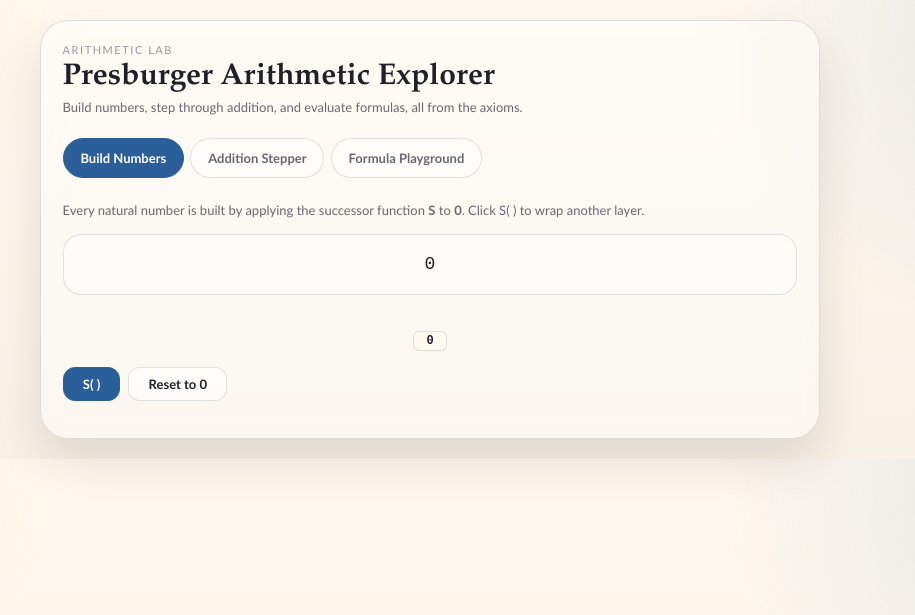
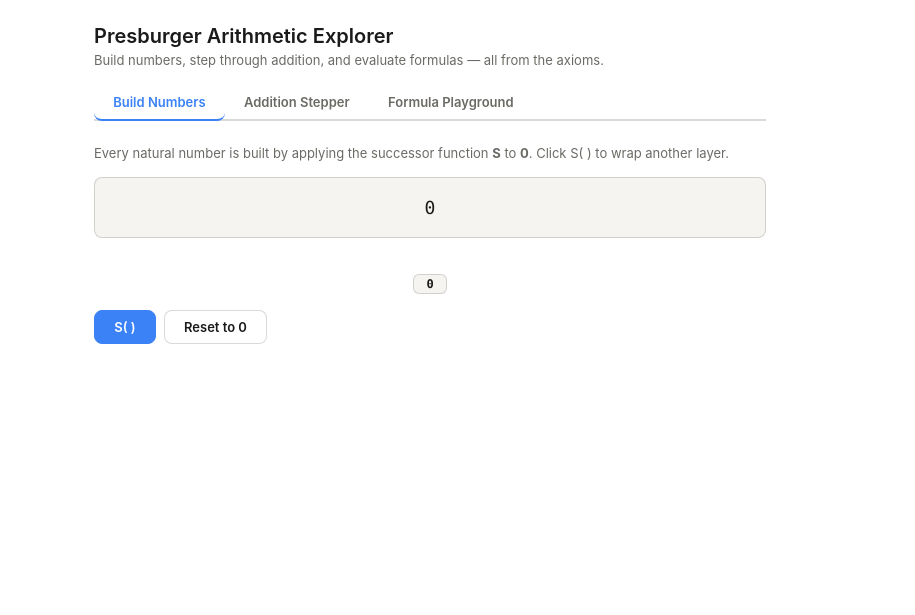
Before and after one commit to TheDarkLightX/Formal_Methods_Philosophy, a Jekyll site: the page presburger_explorer.html, which Jekyll copies as it is, in a window 1280 px wide. Shown: the top 615 px of the page, without its empty margins (210-1125 px from the left). Built offline with Jekyll 4.4.1, drawn with Linux system fonts in a browser that asks for light colours.

Commit message:
Revert math app polish

```diff
--- a/presburger_explorer.html
+++ b/presburger_explorer.html
@@ -6,128 +6,90 @@
 <title>Presburger Arithmetic Explorer</title>
 <style>
   :root {
-    --bg-primary: #f7f1e6;
-    --bg-secondary: #fff9ef;
-    --text-primary: #1f2028;
-    --text-secondary: #6a6771;
-    --text-tertiary: #9d95a0;
-    --border: rgba(43, 53, 76, 0.14);
-    --border-hover: rgba(43, 53, 76, 0.28);
-    --info-bg: #edf4fb;
-    --info-text: #184f86;
-    --info-border: #8bbce8;
-    --danger-bg: #faece9;
-    --danger-text: #8a2f29;
-    --danger-border: #efaba3;
-    --success-bg: #edf5e9;
-    --success-text: #2c6436;
-    --success-border: #9cc286;
-    --accent: #2a5f9a;
-    --accent-light: rgba(42, 95, 154, 0.10);
-    --radius: 12px;
-    --shadow: 0 24px 48px rgba(45, 34, 25, 0.12);
-    --font-sans: "Trebuchet MS", "Lucida Sans Unicode", "Lucida Grande", sans-serif;
-    --font-display: "Palatino Linotype", "Book Antiqua", Georgia, serif;
-    --font-mono: "Courier New", "Nimbus Mono PS", monospace;
+    --bg-primary: #ffffff;
+    --bg-secondary: #f5f4f0;
+    --text-primary: #1a1a1a;
+    --text-secondary: #6b6a65;
+    --text-tertiary: #9c9a92;
+    --border: rgba(0,0,0,0.15);
+    --border-hover: rgba(0,0,0,0.3);
+    --info-bg: #E6F1FB;
+    --info-text: #0C447C;
+    --info-border: #85B7EB;
+    --danger-bg: #FCEBEB;
+    --danger-text: #791F1F;
+    --danger-border: #F09595;
+    --success-bg: #EAF3DE;
+    --success-text: #27500A;
+    --success-border: #97C459;
+    --accent: #3B82F6;
+    --accent-light: rgba(59, 130, 246, 0.10);
+    --radius: 8px;
+    --font-sans: -apple-system, BlinkMacSystemFont, "Segoe UI", Roboto, sans-serif;
+    --font-mono: "SF Mono", "Fira Code", "Fira Mono", Menlo, monospace;
   }
   @media (prefers-color-scheme: dark) {
     :root {
-      --bg-primary: #111722;
-      --bg-secondary: #182131;
-      --text-primary: #f1e7da;
-      --text-secondary: #c3b7a7;
-      --text-tertiary: #8a96a7;
-      --border: rgba(234, 241, 252, 0.12);
-      --border-hover: rgba(234, 241, 252, 0.24);
-      --info-bg: #123353;
-      --info-text: #c8e1ff;
-      --info-border: #4b83bb;
-      --danger-bg: #4a1918;
-      --danger-text: #ffd2cd;
-      --danger-border: #a24038;
-      --success-bg: #173226;
-      --success-text: #bfe7c9;
-      --success-border: #4d8d60;
-      --accent: #78afe9;
-      --accent-light: rgba(120, 175, 233, 0.12);
-      --shadow: 0 28px 60px rgba(0, 0, 0, 0.34);
+      --bg-primary: #1a1a1a;
+      --bg-secondary: #2c2c2a;
+      --text-primary: #e8e6df;
+      --text-secondary: #9c9a92;
+      --text-tertiary: #6b6a65;
+      --border: rgba(255,255,255,0.15);
+      --border-hover: rgba(255,255,255,0.3);
+      --info-bg: #042C53;
+      --info-text: #B5D4F4;
+      --info-border: #185FA5;
+      --danger-bg: #501313;
+      --danger-text: #F7C1C1;
+      --danger-border: #A32D2D;
+      --success-bg: #173404;
+      --success-text: #C0DD97;
+      --success-border: #3B6D11;
+      --accent: #60A5FA;
+      --accent-light: rgba(96, 165, 250, 0.12);
     }
   }
   * { box-sizing: border-box; margin: 0; padding: 0; }
   body {
     font-family: var(--font-sans);
-    background:
-      radial-gradient(circle at top left, rgba(209, 123, 47, 0.10), transparent 20%),
-      radial-gradient(circle at top right, rgba(42, 95, 154, 0.12), transparent 26%),
-      linear-gradient(180deg, var(--bg-secondary) 0%, var(--bg-primary) 100%);
+    background: var(--bg-primary);
     color: var(--text-primary);
-    padding: 1.25rem;
+    padding: 1.5rem;
+    max-width: 720px;
+    margin: 0 auto;
   }
-  .app-shell {
-    max-width: 780px;
-    margin: 0 auto;
-    padding: 1.35rem;
-    border: 1px solid var(--border);
-    border-radius: 28px;
-    background: rgba(255,255,255,0.40);
-    backdrop-filter: blur(10px);
-    box-shadow: var(--shadow);
-  }
-  .eyebrow {
-    margin: 0 0 0.45rem;
-    font-size: 11px;
-    letter-spacing: 0.14em;
-    text-transform: uppercase;
-    color: var(--text-tertiary);
-  }
-  h1 {
-    font-family: var(--font-display);
-    font-size: 30px;
-    font-weight: 700;
-    line-height: 0.95;
-    margin: 0 0 0.35rem;
-  }
-  .subtitle {
-    font-size: 13px;
-    color: var(--text-secondary);
-    margin: 0 0 1.2rem;
-    line-height: 1.65;
-  }
+  h1 { font-size: 20px; font-weight: 600; margin: 0 0 0.25rem; }
+  .subtitle { font-size: 13px; color: var(--text-secondary); margin: 0 0 1rem; }
 
   /* Tabs */
-  .tabs {
-    display: flex;
-    gap: 0.4rem;
-    margin: 0 0 1.5rem;
-    flex-wrap: wrap;
+  .tabs { display: flex; gap: 0; border-bottom: 2px solid var(--border); margin: 0 0 1.5rem; }
+  .tab {
+    padding: 0.6rem 1.2rem; cursor: pointer; font-size: 13px; font-weight: 600;
+    color: var(--text-secondary); border-bottom: 2px solid transparent;
+    margin-bottom: -2px; transition: all 0.15s; background: none; border-top: 0; border-left: 0; border-right: 0;
+    font-family: var(--font-sans);
   }
-  .tab {
-    padding: 0.7rem 1.05rem; cursor: pointer; font-size: 13px; font-weight: 700;
-    color: var(--text-secondary); border: 1px solid var(--border);
-    transition: all 0.15s; background: rgba(255,255,255,0.56);
-    font-family: var(--font-sans);
-    border-radius: 999px;
-  }
-  .tab:hover { color: var(--text-primary); border-color: var(--border-hover); }
-  .tab.active { color: #fff; background: var(--accent); border-color: var(--accent); }
+  .tab:hover { color: var(--text-primary); }
+  .tab.active { color: var(--accent); border-bottom-color: var(--accent); }
   .panel { display: none; }
   .panel.active { display: block; }
 
   /* Shared */
   .display-box {
-    background: rgba(255,255,255,0.54); border: 1px solid var(--border); border-radius: 18px;
+    background: var(--bg-secondary); border: 1px solid var(--border); border-radius: var(--radius);
     padding: 1rem 1.2rem; font-family: var(--font-mono); font-size: 18px; text-align: center;
     margin: 0 0 1rem; min-height: 60px; display: flex; align-items: center; justify-content: center;
-    word-break: break-all; line-height: 1.5; transition: background 0.2s; box-shadow: inset 0 1px 0 rgba(255,255,255,0.25);
+    word-break: break-all; line-height: 1.5; transition: background 0.2s;
   }
   .display-box.highlight { background: var(--accent-light); }
   .decimal { color: var(--accent); font-weight: 700; margin-left: 0.5rem; }
   button {
     font-family: var(--font-sans); font-size: 13px; font-weight: 600; padding: 0.5rem 1.2rem;
     border: 1px solid var(--border); border-radius: var(--radius); cursor: pointer;
-    background: rgba(255,255,255,0.62); color: var(--text-primary); transition: all 0.15s;
+    background: var(--bg-primary); color: var(--text-primary); transition: all 0.15s;
   }
-  button:hover { border-color: var(--border-hover); background: rgba(255,255,255,0.82); }
+  button:hover { border-color: var(--border-hover); background: var(--bg-secondary); }
   button.primary { background: var(--accent); color: #fff; border-color: var(--accent); }
   button.primary:hover { opacity: 0.9; }
   .btn-row { display: flex; gap: 0.5rem; flex-wrap: wrap; margin: 0 0 1rem; }
@@ -146,9 +108,8 @@
 
   /* Formula cards */
   .formula-card {
-    padding: 0.7rem 1rem; border: 1px solid var(--border); border-radius: 18px;
+    padding: 0.7rem 1rem; border: 1px solid var(--border); border-radius: var(--radius);
     cursor: pointer; margin: 0 0 0.5rem; transition: all 0.15s;
-    background: rgba(255,255,255,0.46);
   }
   .formula-card:hover { border-color: var(--accent); background: var(--accent-light); }
   .formula-card.selected { border-color: var(--accent); background: var(--accent-light); }
@@ -157,7 +118,7 @@
 
   /* Result box */
   .result-box {
-    padding: 1rem; border-radius: 18px; margin: 1rem 0; font-size: 14px; border: 1px solid;
+    padding: 1rem; border-radius: var(--radius); margin: 1rem 0; font-size: 14px; border: 1px solid;
   }
   .result-box.true { background: var(--success-bg); color: var(--success-text); border-color: var(--success-border); }
   .result-box.false { background: var(--danger-bg); color: var(--danger-text); border-color: var(--danger-border); }
@@ -195,15 +156,14 @@
 </style>
 </head>
 <body>
-<div class="app-shell">
-<p class="eyebrow">Arithmetic Lab</p>
+
 <h1>Presburger Arithmetic Explorer</h1>
-<p class="subtitle">Build numbers, step through addition, and evaluate formulas, all from the axioms.</p>
+<p class="subtitle">Build numbers, step through addition, and evaluate formulas — all from the axioms.</p>
 
 <div class="tabs">
-  <button class="tab active" onclick="showTab('build', this)">Build Numbers</button>
-  <button class="tab" onclick="showTab('add', this)">Addition Stepper</button>
-  <button class="tab" onclick="showTab('formula', this)">Formula Playground</button>
+  <button class="tab active" onclick="showTab('build')">Build Numbers</button>
+  <button class="tab" onclick="showTab('add')">Addition Stepper</button>
+  <button class="tab" onclick="showTab('formula')">Formula Playground</button>
 </div>
 
 <!-- ==================== TAB 1: BUILD NUMBERS ==================== -->
@@ -257,7 +217,6 @@
   <div id="formula-result"></div>
   <div id="formula-search" style="margin-top:0.5rem;"></div>
 </div>
-</div>
 
 <script>
 /* ---- Helpers ---- */
@@ -266,19 +225,12 @@ function succNotation(n) {
   return 'S(' + succNotation(n - 1) + ')';
 }
 
-function reportHeightToHost() {
-  if (window.parent === window) return;
-  const height = Math.max(document.body.scrollHeight, document.documentElement.scrollHeight);
-  window.parent.postMessage({ type: 'fp:iframe-height', height: height }, '*');
-}
-
 /* ---- Tab switching ---- */
-function showTab(id, button) {
+function showTab(id) {
   document.querySelectorAll('.panel').forEach(p => p.classList.remove('active'));
   document.querySelectorAll('.tab').forEach(t => t.classList.remove('active'));
   document.getElementById('tab-' + id).classList.add('active');
-  if (button) button.classList.add('active');
-  window.requestAnimationFrame(reportHeightToHost);
+  event.target.classList.add('active');
 }
 
 /* ==================== BUILD NUMBERS ==================== */
@@ -469,7 +407,7 @@ const formulas = [
       for (let x = 0; x <= 5; x++) {
         const pass = (2 + x === 5);
         steps.push({ val: x, pass: pass });
-        if (pass) return { result: true, witness: x, steps: steps, explain: 'Witness found: x = ' + x + '. Verified: 2 + ' + x + ' = 5. This is program synthesis, the proof produces the value.' };
+        if (pass) return { result: true, witness: x, steps: steps, explain: 'Witness found: x = ' + x + '. Verified: 2 + ' + x + ' = 5. This is program synthesis — the proof produces the value.' };
       }
       return { result: false, steps: steps, explain: 'No witness found.' };
     }
```
Also changed, not shown: other parts of presburger_explorer.html (+4 -22 lines), exhaustive_proof_search_machine.html (+47 -97 lines).
